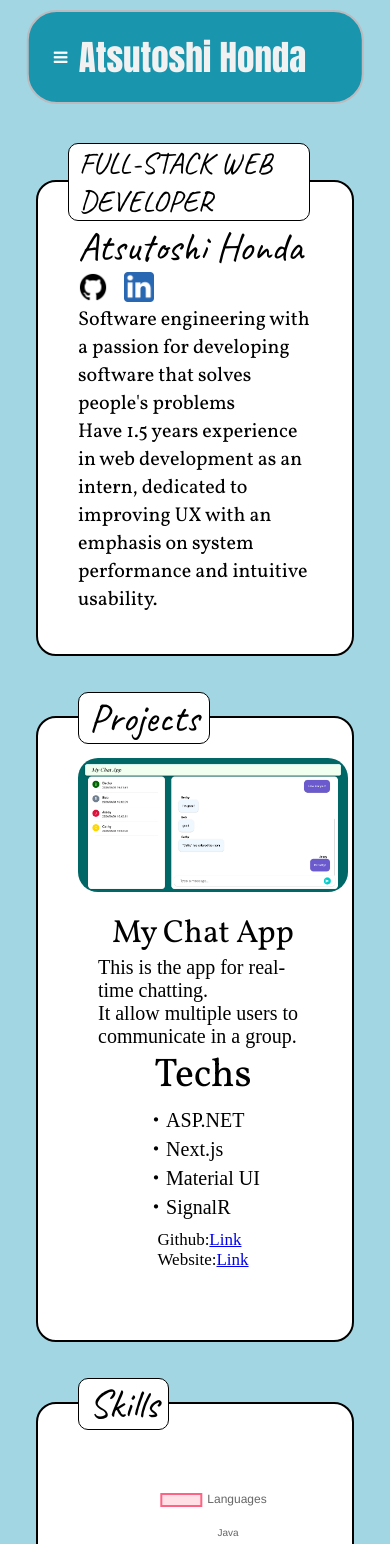
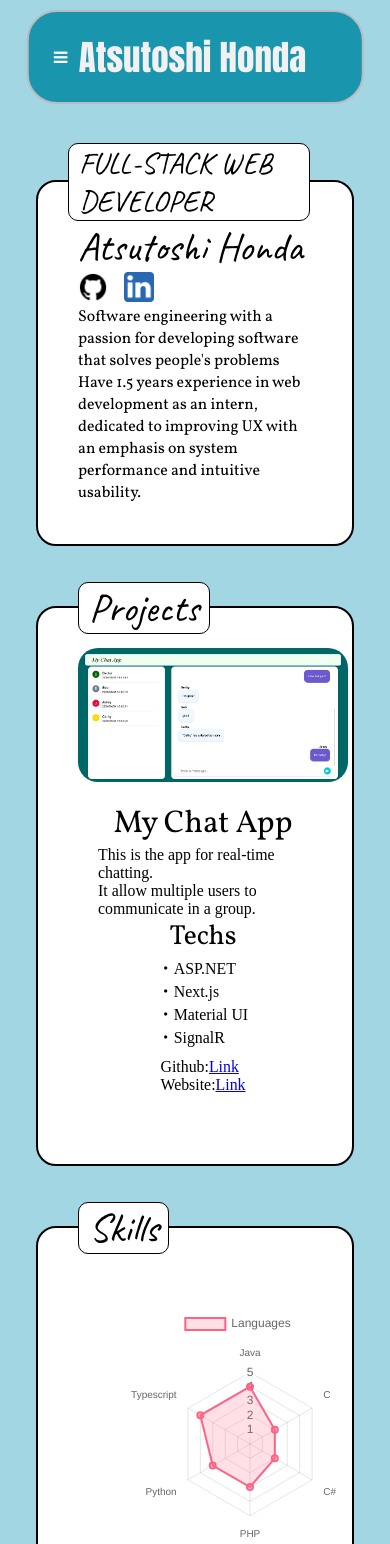
Before and after one commit to atmaxstar/portfolio, a React (Vite) app: page / in a window 390 px wide. Shown: the top 1544 px of the page. Built offline with nearby package versions, Linux system fonts and the light colour scheme; no server answers.

Commit message:
responsive

```diff
--- a/src/Home/index.tsx
+++ b/src/Home/index.tsx
@@ -54,7 +54,7 @@ const SocialLinks = styled.div`
 `
 
 const Introduction = styled.div`
-    font-size: 20px;
+    font-size: calc(3.25vw + 0.2rem);
     font-family: 'Vollkorn', serif;
     color: black;
 `
--- a/src/Projects/index.tsx
+++ b/src/Projects/index.tsx
@@ -36,34 +36,30 @@ const ProjectContent = styled.div`
 `
 
 const ProjectName = styled.div`
-    font-size: 3em;
+    font-size: calc(7.25vw + 0.2rem);
     font-family: 'Vollkorn', serif;
     color: black;
-
-    @media (max-width: 450px) {
-        font-size: 2em;
-    }
 `
 
 const ProjectDescription = styled.div`
-    font-size: 20px;
+    font-size: calc(3.25vw + 0.2rem);
     color: black;
 `
 
 const TechTitle = styled.div`
-    font-size: 40px;
+    font-size: calc(6.25vw + 0.2rem);
     font-family: 'Vollkorn', serif;
     color: black;
 `
 
 const TechContent = styled.div`
-    font-size: 20px;
+    font-size: calc(3.25vw + 0.2rem);
     color: black;
 `
 
 const LinkContent = styled.div`
     padding: 10px;
-    font-size: 17px;
+    font-size: calc(3.25vw + 0.2rem);
     color: black;
 `
 
--- a/src/Skills/RaderChart.tsx
+++ b/src/Skills/RaderChart.tsx
@@ -43,8 +43,8 @@ const Container = styled.div`
     height: 25em;
 
     @media (max-width: 450px) {
-        width: 17em;
-        height: 17em;
+        width: 20em;
+        height: 20em;
     }
 `
 
```
